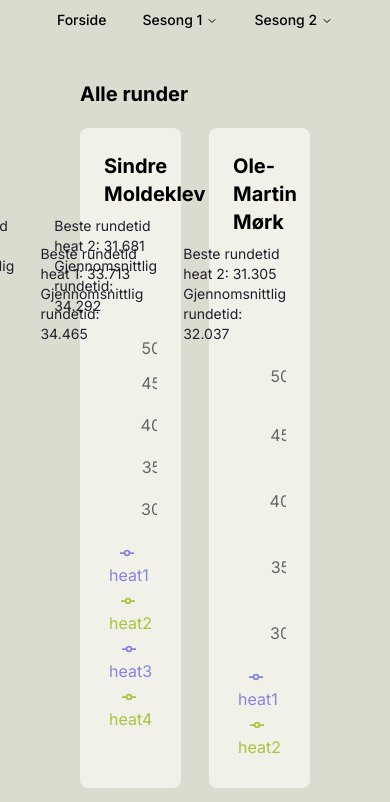
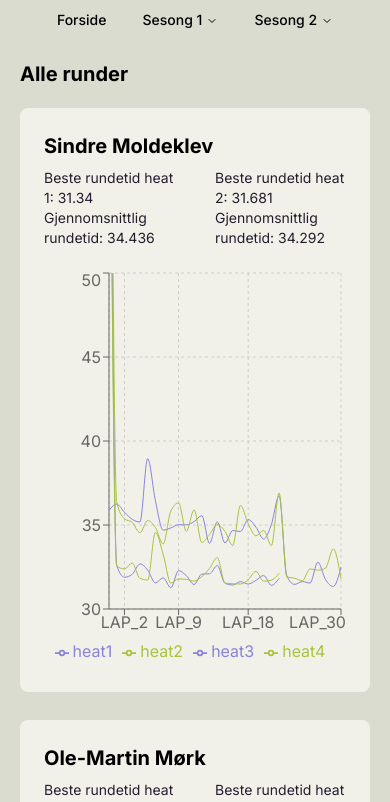
Before and after one commit to MathiasSJacobsen/gokart, a Next.js app: page / in a window 390 px wide. Shown: the top 802 px of the page. Built offline with nearby package versions, Linux system fonts and the light colour scheme.

Commit message:
grid cols 1 on moblie landing

```diff
--- a/src/app/page.tsx
+++ b/src/app/page.tsx
@@ -2,7 +2,7 @@ import { Landing } from "@/components/Landing";
 
 export default function Home() {
   return (
-    <main className="flex min-h-screen flex-col items-center justify-between m-20 mt-10">
+    <main className="flex min-h-screen flex-col items-center justify-between lg:m-20 lg:mt-10 m-5">
       <Landing />
     </main>
   );
--- a/src/components/Landing.tsx
+++ b/src/components/Landing.tsx
@@ -10,7 +10,7 @@ export const Landing = () => {
   return (
     <div className="w-full">
       <h1 className="font-bold text-xl mb-5">Alle runder</h1>
-      <div className="grid grid-cols-2 gap-7 w-full">
+      <div className="grid lg:grid-cols-2 gap-7 w-full">
         {Object.keys(data).map((e: string) => (
           <PersonalStat
             key={e}
```
